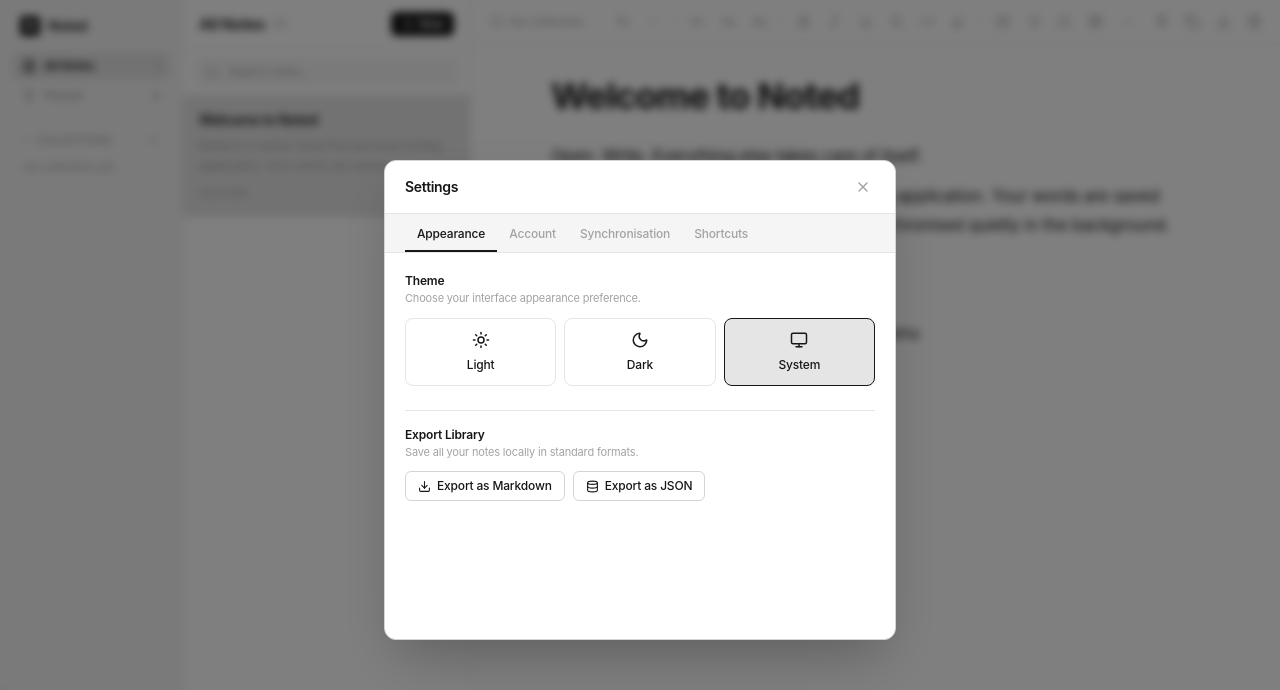
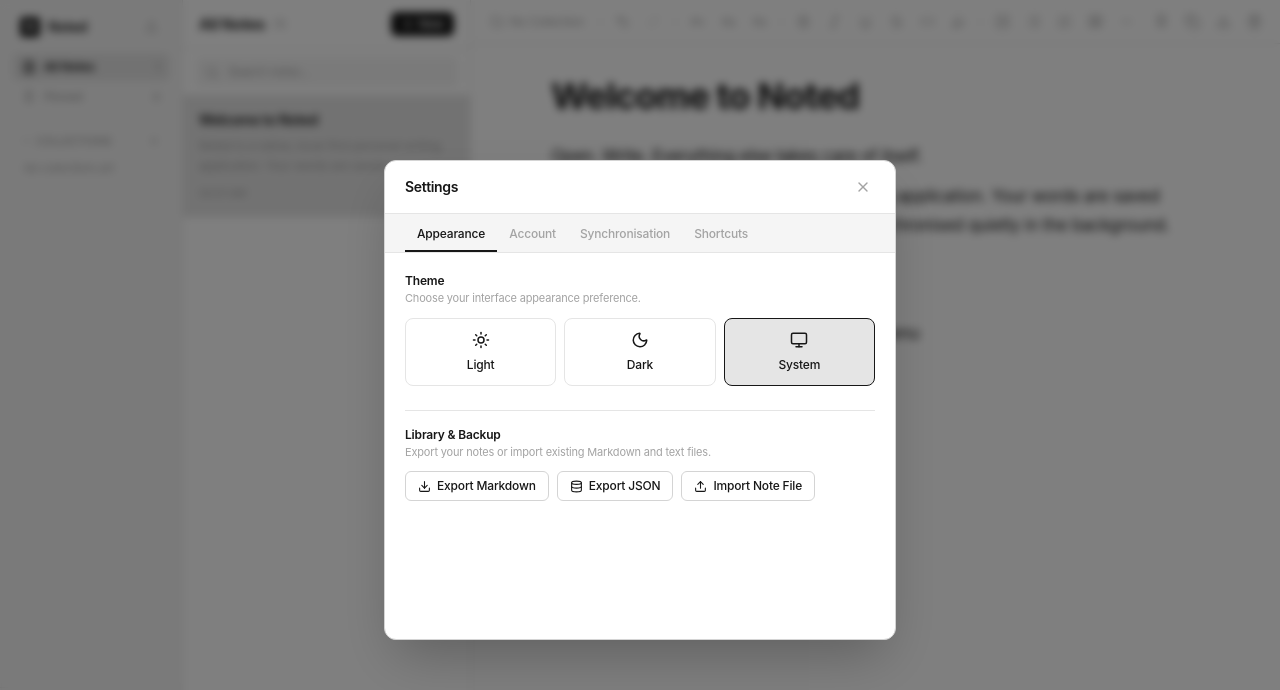
Before and after one commit to jayo14/noted, a React (Vite) app: page / in a window 1280 px wide. Both pictures are taken after a click on the element "Using offline local storage. Click to sign in.". Shown: the top 690 px of the page. Built offline with nearby package versions, Linux system fonts and the light colour scheme.

Commit message:
feat: add file import UI to navigation sidebar and settings

```diff
--- a/src/App.tsx
+++ b/src/App.tsx
@@ -11,7 +11,7 @@ import { NotesPanel } from "@/components/notes/NotesPanel";
 import { Editor } from "@/components/editor/Editor";
 import { SettingsModal } from "@/components/settings/SettingsModal";
 import { extractTextFromJSONContent } from "@/lib/utils";
-import { exportNoteAsFile, jsonContentToMarkdown } from "@/lib/export";
+import { exportNoteAsFile, jsonContentToMarkdown, parseImportFile } from "@/lib/export";
 import { Menu } from "lucide-react";
 
 export function App() {
@@ -345,6 +345,27 @@ export function App() {
     }
   };
 
+  const handleImportFile = async (file: File) => {
+    try {
+      const { title, content } = await parseImportFile(file);
+      const targetCollectionId = filter.section === "collection" ? filter.collectionId : null;
+      const newNote = await noteService.createNote(targetCollectionId, title);
+      const updated = await noteService.updateNote(newNote.id, { content });
+      if (updated) {
+        setNotes((prev) => [updated, ...prev]);
+        setSelectedNoteId(updated.id);
+      } else {
+        setNotes((prev) => [newNote, ...prev]);
+        setSelectedNoteId(newNote.id);
+      }
+      if (isMobile) {
+        setMobileScreen("editor");
+      }
+    } catch (err) {
+      console.error("Failed to import file:", err);
+    }
+  };
+
   // Keyboard shortcut listeners
   useEffect(() => {
     const handleKeyDown = (e: KeyboardEvent) => {
@@ -384,6 +405,7 @@ export function App() {
             onRenameCollection={handleRenameCollection}
             onDeleteCollection={handleDeleteCollection}
             onOpenSettings={() => setIsSettingsOpen(true)}
+            onImportFile={handleImportFile}
           />
 
           {/* Pane 2: Notes List Panel */}
@@ -566,6 +588,7 @@ export function App() {
           await syncEngine.configureSupabase(url, key);
           await authService.configureClient(url, key);
         }}
+        onImportFile={handleImportFile}
       />
     </div>
   );
--- a/src/components/navigation/Sidebar.tsx
+++ b/src/components/navigation/Sidebar.tsx
@@ -14,6 +14,7 @@ import {
   Check,
   X,
   User,
+  Upload,
 } from "lucide-react";
 
 interface SidebarProps {
@@ -26,6 +27,7 @@ interface SidebarProps {
   onRenameCollection: (id: string, name: string) => Promise<void>;
   onDeleteCollection: (id: string) => Promise<void>;
   onOpenSettings: () => void;
+  onImportFile?: (file: File) => Promise<void>;
 }
 
 export const Sidebar: React.FC<SidebarProps> = ({
@@ -38,6 +40,7 @@ export const Sidebar: React.FC<SidebarProps> = ({
   onRenameCollection,
   onDeleteCollection,
   onOpenSettings,
+  onImportFile,
 }) => {
   const [isCollectionsOpen, setIsCollectionsOpen] = useState(true);
   const [isCreatingCollection, setIsCreatingCollection] = useState(false);
@@ -85,6 +88,24 @@ export const Sidebar: React.FC<SidebarProps> = ({
             </div>
             <span className="text-sm font-semibold tracking-tight">Noted</span>
           </div>
+
+          {onImportFile && (
+            <label className="cursor-pointer rounded p-1 text-[var(--text-subtle)] hover:bg-[var(--bg-surface-hover)] hover:text-[var(--text-primary)] transition-colors" title="Import Markdown or Text note">
+              <Upload size={13} />
+              <input
+                type="file"
+                accept=".md,.markdown,.txt,.json"
+                className="hidden"
+                onChange={(e) => {
+                  const file = e.target.files?.[0];
+                  if (file && onImportFile) {
+                    onImportFile(file);
+                  }
+                  e.target.value = "";
+                }}
+              />
+            </label>
+          )}
         </div>
 
         {/* Primary Sections */}
--- a/src/components/settings/SettingsModal.tsx
+++ b/src/components/settings/SettingsModal.tsx
@@ -16,6 +16,7 @@ import {
   UserPlus,
   ShieldCheck,
   AlertCircle,
+  Upload,
 } from "lucide-react";
 
 interface SettingsModalProps {
@@ -30,6 +31,7 @@ interface SettingsModalProps {
   supabaseUrl: string;
   supabaseKey: string;
   onSaveSupabaseConfig: (url: string, key: string) => Promise<void>;
+  onImportFile?: (file: File) => Promise<void>;
 }
 
 export const SettingsModal: React.FC<SettingsModalProps> = ({
@@ -44,6 +46,7 @@ export const SettingsModal: React.FC<SettingsModalProps> = ({
   supabaseUrl,
   supabaseKey,
   onSaveSupabaseConfig,
+  onImportFile,
 }) => {
   const [activeTab, setActiveTab] = useState<"appearance" | "account" | "sync" | "shortcuts">("appearance");
   const [url, setUrl] = useState(supabaseUrl);
@@ -244,25 +247,44 @@ export const SettingsModal: React.FC<SettingsModalProps> = ({
               </div>
 
               <div className="border-t border-[var(--border-subtle)] pt-4">
-                <label className="text-xs font-semibold text-[var(--text-primary)]">Export Library</label>
+                <label className="text-xs font-semibold text-[var(--text-primary)]">Library & Backup</label>
                 <p className="mt-0.5 text-[11px] text-[var(--text-muted)]">
-                  Save all your notes locally in standard formats.
+                  Export your notes or import existing Markdown and text files.
                 </p>
-                <div className="mt-3 flex gap-2">
+                <div className="mt-3 flex flex-wrap gap-2">
                   <button
                     onClick={() => onExportAll("markdown")}
                     className="flex items-center gap-1.5 rounded-md border border-[var(--border-strong)] px-3 py-1.5 font-medium hover:bg-[var(--bg-surface)] transition-colors"
                   >
                     <Download size={13} />
-                    <span>Export as Markdown</span>
+                    <span>Export Markdown</span>
                   </button>
                   <button
                     onClick={() => onExportAll("json")}
                     className="flex items-center gap-1.5 rounded-md border border-[var(--border-strong)] px-3 py-1.5 font-medium hover:bg-[var(--bg-surface)] transition-colors"
                   >
                     <Database size={13} />
-                    <span>Export as JSON</span>
+                    <span>Export JSON</span>
                   </button>
+                  {onImportFile && (
+                    <label className="flex cursor-pointer items-center gap-1.5 rounded-md border border-[var(--border-strong)] px-3 py-1.5 font-medium hover:bg-[var(--bg-surface)] transition-colors">
+                      <Upload size={13} />
+                      <span>Import Note File</span>
+                      <input
+                        type="file"
+                        accept=".md,.markdown,.txt,.json"
+                        className="hidden"
+                        onChange={(e) => {
+                          const file = e.target.files?.[0];
+                          if (file) {
+                            onImportFile(file);
+                            onClose();
+                          }
+                          e.target.value = "";
+                        }}
+                      />
+                    </label>
+                  )}
                 </div>
               </div>
             </div>
```
